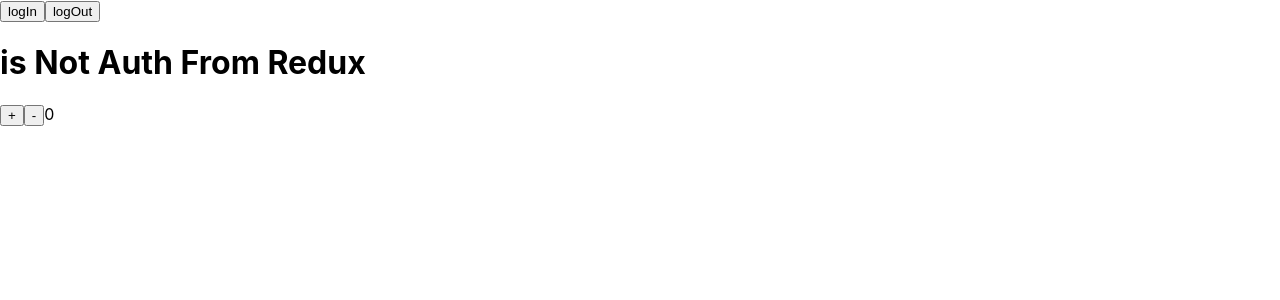
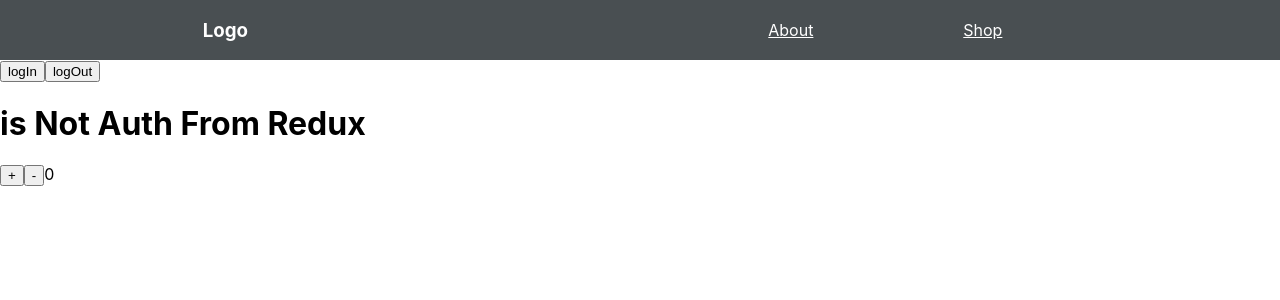
Before and after one commit to DevSaumya/react-redux, a React (Create React App) app: page / in a window 1280 px wide. Shown: the top 300 px of the page. Built offline with nearby package versions, Linux system fonts and the light colour scheme.

Commit message:
react dom router integrated

```diff
--- a/src/App.js
+++ b/src/App.js
@@ -1,19 +1,21 @@
-import { useSelector, useDispatch } from 'react-redux';
-import { logIn, logOut, increment, decrement } from './store/actions';
+import Nav from './components/Nav';
+import About from './pages/About';
+import Shop from './pages/Shop';
+import Home from './pages/Home';
+
+import { BrowserRouter as Router, Switch, Route } from 'react-router-dom';
 
 function App() {
-  const { isAuth, count } = useSelector(state => state);
-  const dispatch = useDispatch();
-
   return (
     <div className="App">
-      <button onClick={() => dispatch(logIn())}>logIn</button>
-      <button onClick={() => dispatch(logOut())}>logOut</button>
-      {isAuth ? <h1> isAuth From Redux </h1> : <h1> is Not Auth From Redux  </h1>}
-
-      <button onClick={() => dispatch(increment(5))}>+</button>
-      <button onClick={() => dispatch(decrement(5))}>-</button>
-      {count}
+      <Router>
+        <Nav />
+        <Switch>
+          <Route path="/" exact component={Home} />
+          <Route path="/about" component={About} />
+          <Route path="/shop" component={Shop} />
+        </Switch>
+      </Router>
     </div>
   );
 }
--- /dev/null
+++ b/src/assets/nav.css
@@ -0,0 +1,17 @@
+
+.nav-container {
+    display: flex;
+    justify-content: space-around;
+    align-items: center;
+    min-height: 10hv;
+    background-color: rgb(73, 79, 82);
+    color: white;
+}
+
+.nav-links {
+    width: 30%;
+    display: flex;
+    justify-content: space-around;
+    align-items: center;
+    list-style: none;
+}
--- /dev/null
+++ b/src/components/Nav.js
@@ -0,0 +1,24 @@
+import '../assets/nav.css';
+import {Link} from 'react-router-dom';
+
+function Nav() {
+    const navStyle = {
+        color: 'white'
+    }
+
+    return (
+        <nav className= "nav-container">
+            <h3>Logo</h3>
+            <ul className="nav-links">
+                <Link to="/about" style={navStyle}>
+                    <li>About</li>
+                </Link>
+                <Link to="/shop" style={navStyle}>
+                    <li>Shop</li>
+                </Link>
+            </ul>
+        </nav>
+    );
+}
+
+export default Nav;
--- /dev/null
+++ b/src/pages/About.js
@@ -0,0 +1,10 @@
+
+function About() {
+    return (
+        <div>
+            <h1>About</h1>
+        </div>
+    );
+}
+
+export default About;
--- /dev/null
+++ b/src/pages/Home.js
@@ -0,0 +1,19 @@
+import { useSelector, useDispatch } from 'react-redux';
+import { logIn, logOut, increment, decrement } from '../store/actions';
+
+function Home() {
+    const { isAuth, count } = useSelector(state => state);
+    const dispatch = useDispatch();
+    return (
+        <div>
+            <button onClick={() => dispatch(logIn())}>logIn</button>
+            <button onClick={() => dispatch(logOut())}>logOut</button>
+            {isAuth ? <h1> isAuth From Redux </h1> : <h1> is Not Auth From Redux  </h1>}
+            <button onClick={() => dispatch(increment(5))}>+</button>
+            <button onClick={() => dispatch(decrement(5))}>-</button>
+            {count}
+        </div>
+    );
+}
+
+export default Home;
--- /dev/null
+++ b/src/pages/Shop.js
@@ -0,0 +1,10 @@
+
+function Shop() {
+    return (
+        <div>
+            <h1>Shop</h1>
+        </div>
+    );
+}
+
+export default Shop;
```
